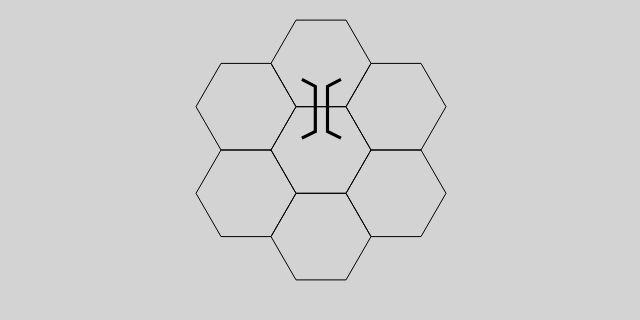
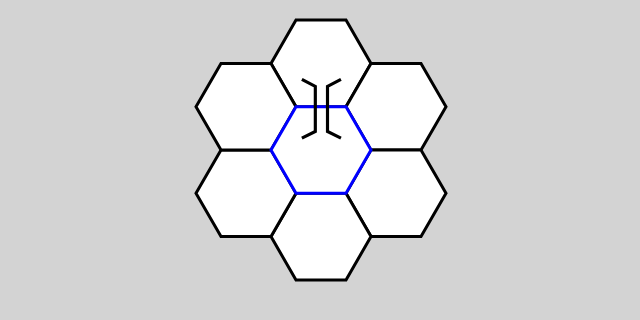
Before and after one commit to rzymek/red-winter-calc, a Preact app: page / in a window 1280 px wide. Shown: the top 320 px of the page, without its empty margins (167-807 px from the left). Built offline with nearby package versions, Linux system fonts and the light colour scheme.

Commit message:
select on click

```diff
--- a/src/redwinter/HexagonBoard.tsx
+++ b/src/redwinter/HexagonBoard.tsx
@@ -1,8 +1,10 @@
+import {useState} from "preact/hooks";
+
 const width = 300;
 const height = 300;
 const viewBox = `0 0 ${width} ${height}`;
 const hexSize = 50;
-const fill = 'none';
+const fill = 'white';
 
 function generateHexPoints(centerX: number, centerY: number, size: number): string {
     const points = [];
@@ -33,21 +35,37 @@ const hexPositions = [
     {x: centerX - horizontalDistance, y: centerY + (verticalDistance / 2)}, // Bottom left
     {x: centerX - horizontalDistance, y: centerY - (verticalDistance / 2)}, // Top left
 ];
+const colors = {
+    lake: '#eeeff4',
+    other: '#82886e',
+}
+
+function Hex(props: { index: number, onClick?: () => void, stroke?: string }) {
+    const pos = hexPositions[props.index];
+    return <polygon
+        data-testid={props.index}
+        points={generateHexPoints(pos.x, pos.y, hexSize)}
+        stroke={props.stroke ?? 'black'}
+        fill={fill}
+        style={{cursor: 'pointer', strokeWidth: 3}}
+        onClick={()=>{
+            console.log(props.index);
+            props.onClick?.()
+        }}
+    />;
+}
 
 export function HexagonBoard() {
+    const [selected, setSelected] = useState(0);
     return (
         <svg width={width}
              height={height}
              viewBox={viewBox}
              xmlns="http://www.w3.org/2000/svg">
-            {hexPositions.map((pos, index) => (
-                <polygon
-                    key={index}
-                    points={generateHexPoints(pos.x, pos.y, hexSize)}
-                    stroke={'black'}
-                    fill={fill}
-                />
+            {hexPositions.map((_,index) => (
+                index !== selected && <Hex index={index} key={index} onClick={() => setSelected(index)}/>
             ))}
+            <Hex index={selected} stroke={'blue'}/>
             <Bridge/>
         </svg>
     );
@@ -55,7 +73,7 @@ export function HexagonBoard() {
 
 function Bridge() {
     return (
-        <g transform="matrix(0,0.42,-0.42,0,293,509) translate(-1026,291)">
+        <g transform="matrix(0,0.42,-0.42,0,293,509) translate(-1026,291)" style="pointer-events: none;">
             <polyline
                 style="fill:none;stroke:#000;stroke-width:7.5"
                 points="3 95 20 63 127 63 143 95"/>
```
